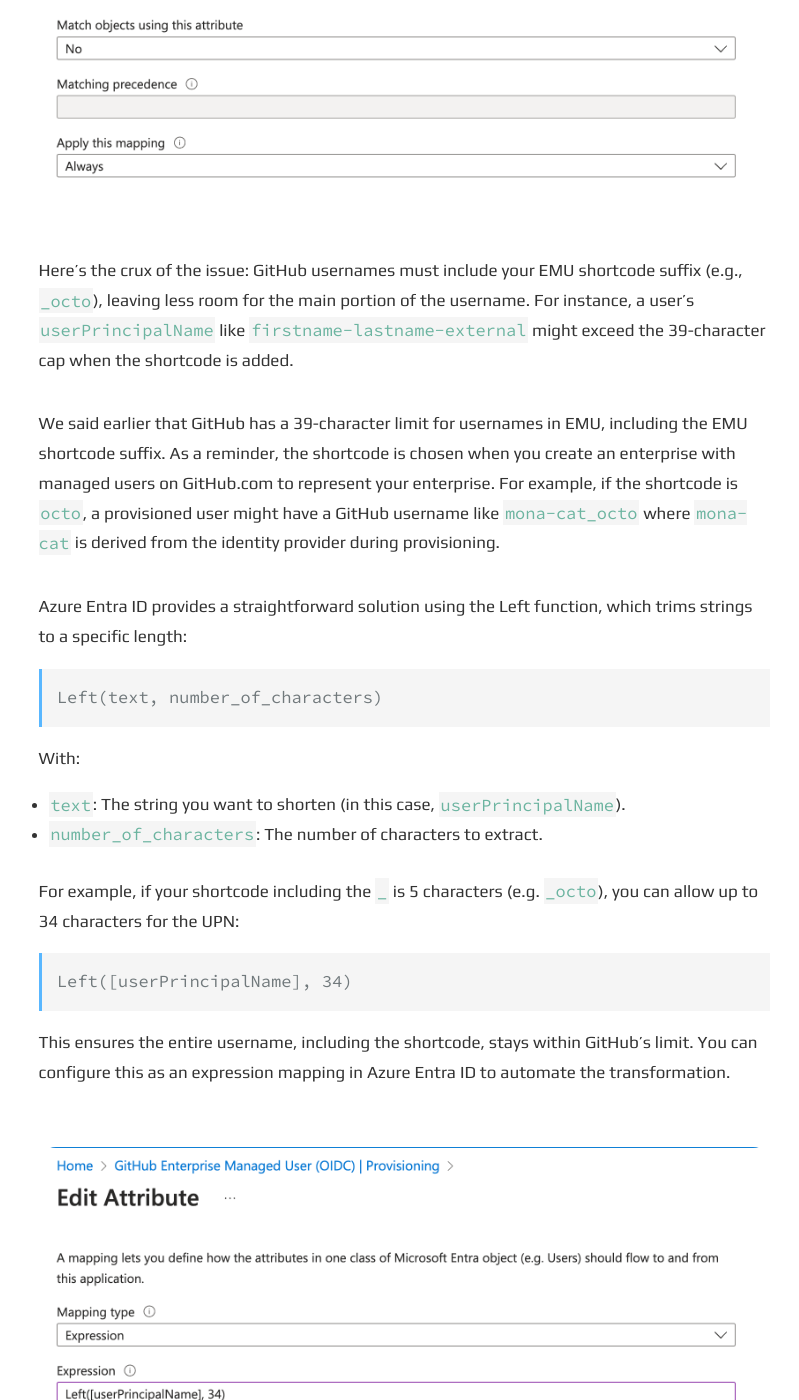
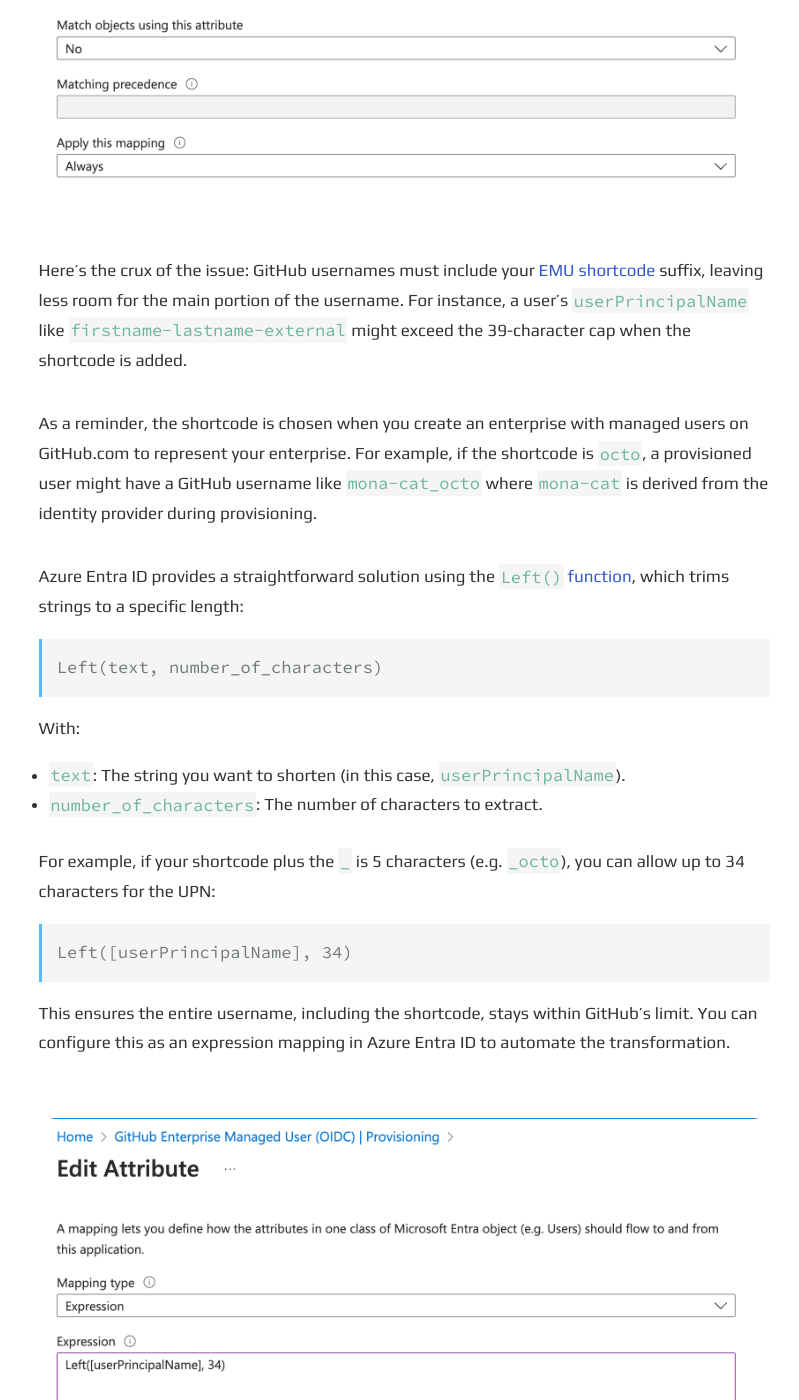
Before and after one commit to ghsioux/ghsioux.github.io, a Jekyll site: the page built from _posts/2024-01-23-emu-mappings-manipulation.md, in a window 1280 px wide and 1400 px high, scrolled down 1940 px. Shown: the whole window, without its empty margins (236-1035 px from the left). Built offline with Jekyll 4.4.1, drawn with Linux system fonts in a browser that asks for light colours; some of the changed text lies outside the part shown.

Commit message:
minor text improvements

````diff
--- a/_posts/2024-01-23-emu-mappings-manipulation.md
+++ b/_posts/2024-01-23-emu-mappings-manipulation.md
@@ -8,9 +8,9 @@
 toc: true
 ---
 
-As an EMU ([Enterprise Managed Users](https://docs.github.com/en/enterprise-cloud@latest/admin/managing-iam/understanding-iam-for-enterprises/about-enterprise-managed-users)) administrator, you may have encountered challenges when provisioning users, especially when dealing with **username length limitations**. GitHub imposes a strict **39-character limit** on usernames for EMU (including [EMU shortcode](https://docs.github.com/en/enterprise-cloud@latest/admin/managing-iam/iam-configuration-reference/username-considerations-for-external-authentication#shortcodes-on-githubcom)), which can clash with long naming conventions in your IdP (Identity Provider).
+As an EMU ([Enterprise Managed Users](https://docs.github.com/en/enterprise-cloud@latest/admin/managing-iam/understanding-iam-for-enterprises/about-enterprise-managed-users)) administrator, you may have encountered challenges when provisioning users, especially when dealing with **username length limitations**. GitHub imposes a strict **39-character limit** on usernames for EMU, which can clash with long naming conventions in your IdP (Identity Provider).
 
-In this short post, I’ll show you how to customize provisioning mappings in Azure Entra ID to handle such scenarios, focusing on the username limit and how we can use **expression mappings** to create compliant usernames.
+In this post, I’ll show you how to customize provisioning mappings in Azure Entra ID to handle such scenarios, focusing on the username limit and how we can use **expression mappings** to create compliant usernames.
 
 ## 1 - EMU and User Provisioning
 
@@ -26,11 +26,11 @@
 
 ![default userName mapping](/assets/images/2024-01-23-emu-mappings-manipulation/defaultmapping.png "default userName mapping")
 
-Here’s the crux of the issue: GitHub usernames must include your EMU shortcode suffix (e.g., `_octo`), leaving less room for the main portion of the username. For instance, a user’s `userPrincipalName` like `firstname-lastname-external` might exceed the 39-character cap when the shortcode is added.
+Here’s the crux of the issue: GitHub usernames must include your [EMU shortcode](https://docs.github.com/en/enterprise-cloud@latest/admin/managing-iam/iam-configuration-reference/username-considerations-for-external-authentication#shortcodes-on-githubcom) suffix, leaving less room for the main portion of the username. For instance, a user’s `userPrincipalName` like `firstname-lastname-external` might exceed the 39-character cap when the shortcode is added.
 
-We said earlier that GitHub has a 39-character limit for usernames in EMU, including the EMU shortcode suffix. As a reminder, the shortcode is chosen when you create an enterprise with managed users on GitHub.com to represent your enterprise. For example, if the shortcode is `octo`, a provisioned user might have a GitHub username like `mona-cat_octo` where `mona-cat` is derived from the identity provider during provisioning.
+As a reminder, the shortcode is chosen when you create an enterprise with managed users on GitHub.com to represent your enterprise. For example, if the shortcode is `octo`, a provisioned user might have a GitHub username like `mona-cat_octo` where `mona-cat` is derived from the identity provider during provisioning.
 
-Azure Entra ID provides a straightforward solution using the Left function, which trims strings to a specific length:
+Azure Entra ID provides a straightforward solution using the [`Left()` function](https://learn.microsoft.com/en-us/entra/identity/app-provisioning/functions-for-customizing-application-data#left), which trims strings to a specific length:
 
 ```plaintext
 Left(text, number_of_characters)
@@ -41,9 +41,9 @@
 * `number_of_characters`: The number of characters to extract.
 
 
-For example, if your shortcode including the `_` is 5 characters (e.g. `_octo`), you can allow up to 34 characters for the UPN:
+For example, if your shortcode plus the `_` is 5 characters (e.g. `_octo`), you can allow up to 34 characters for the UPN:
 
-```
+```plaintext
 Left([userPrincipalName], 34)
 ```
 
````
Also changed, not shown: other parts of _posts/2024-01-23-emu-mappings-manipulation.md (+2 -2 lines).
